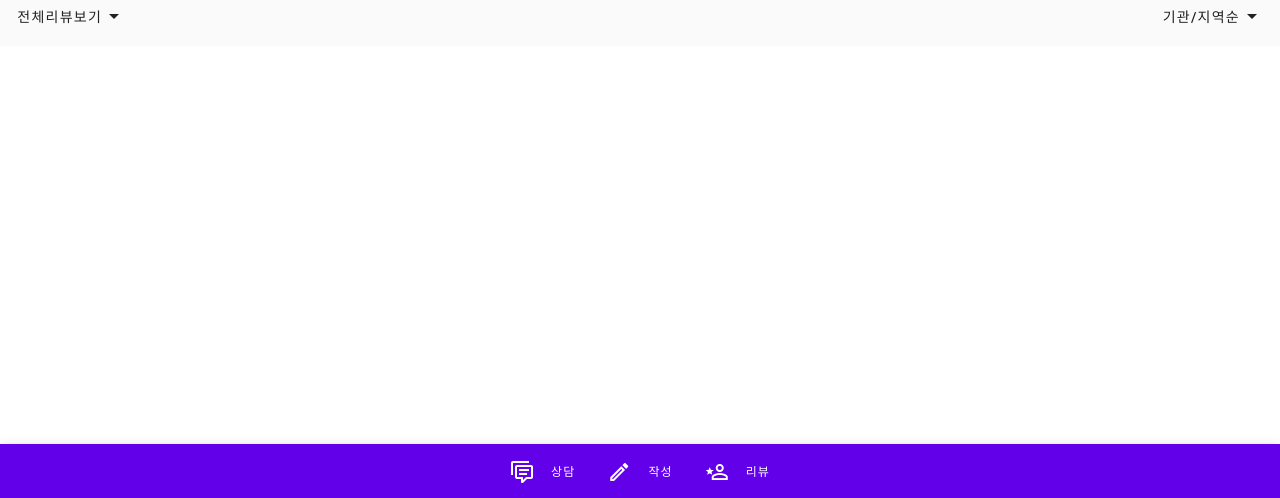
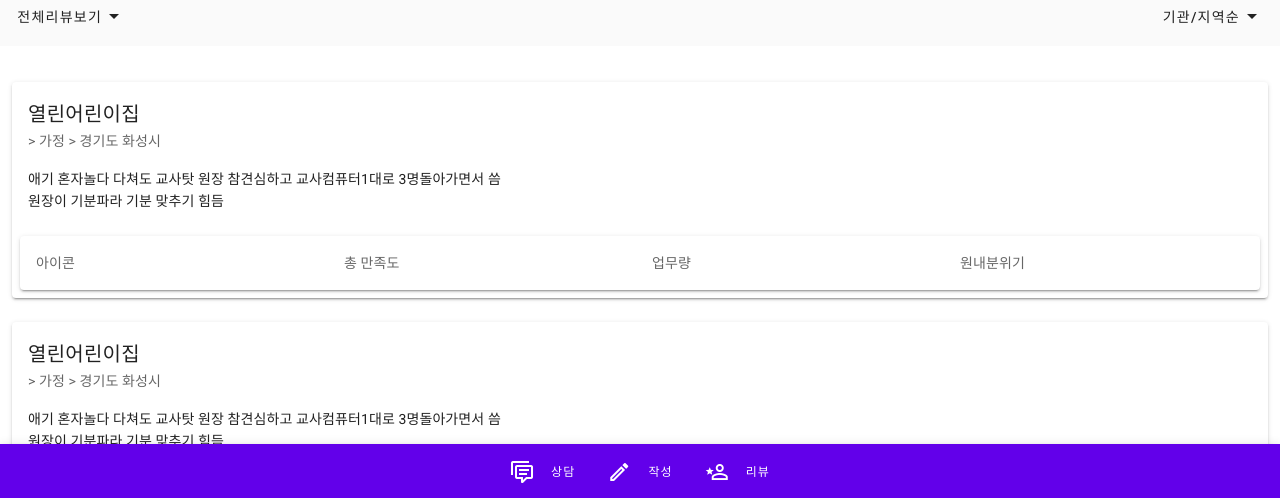
Before and after one commit to hunnx27/ing_frontend_vue2, a Vue app: page /review in a window 1280 px wide. Shown: the part 300-798 px from the top of the page. Built offline with nearby package versions, Linux system fonts and the light colour scheme.

Commit message:
add: 리뷰 레이아웃 보완
- 기관목록 리스트

```diff
--- a/src/views/review/ReviewView.vue
+++ b/src/views/review/ReviewView.vue
@@ -1,7 +1,6 @@
 <template>
   <!-- Wrap START -->
   <div class="review">
-
     <!-- 메인슬라이더 START -->
     <v-carousel
       :show-arrows="false"
@@ -80,9 +79,50 @@
         </v-btn>
       </v-col>
     </v-row>
+    <!-- 메뉴 1,2 END -->
 
+    <!-- -->
+    <v-row v-for="n in 20" :key="n">
+      <v-col class="mx-3">
+        <v-card
+          class="mx-auto"
+          width="100%"
+        >
+          <v-card-title>
+            열린어린이집
+          </v-card-title>
+          <v-card-subtitle>
+            > 가정 > 경기도 화성시
+          </v-card-subtitle>
+          <v-card-text>
+            <div class="text--primary">
+              애기 혼자놀다 다쳐도 교사탓 원장 참견심하고 교사컴퓨터1대로 3명돌아가면서 씀<br/>
+              원장이 기분파라 기분 맞추기 힘듬
+            </div>
+          </v-card-text>
+          <v-card-actions>
+            <v-card
+              class="mx-auto"
+              width="100%"
+            >
+              <v-card-text>
+                <v-row>
+                  <v-col>아이콘</v-col>
+                  <v-col>총 만족도</v-col>
+                  <v-col>업무량</v-col>
+                  <v-col>원내분위기</v-col>
+                </v-row>
+              </v-card-text>
+            </v-card>
+          </v-card-actions>
+        </v-card>
+
+      </v-col>
+    </v-row>
+
+    <!-- dailog1 START -->
     <v-dialog
-      v-model="dialog2"
+      v-model="dialog1"
       max-width="500px"
     >
       <v-card>
@@ -125,22 +165,21 @@
           <v-btn
             color="primary"
             text
-            @click="dialog2 = false"
+            @click="dialog1 = false"
           >
             확인
           </v-btn>
           <v-btn
             color="primary"
             text
-            @click="dialog2 = false"
+            @click="dialog1 = false"
           >
             취소
           </v-btn>
         </v-card-actions>
       </v-card>
     </v-dialog>
-    <!-- 메뉴 1,2 END -->
-
+    <!-- dailog1 END -->
 
   </div>
   <!-- Wrap END -->
@@ -166,7 +205,7 @@ export default {
     return{
       selectedMenu1: '전체리뷰보기',
       selectedMenu2: '기관/지역순',
-      dialog2: false,
+      dialog1: false,
       sliedeitems: [
         {
           id: 1,
```
